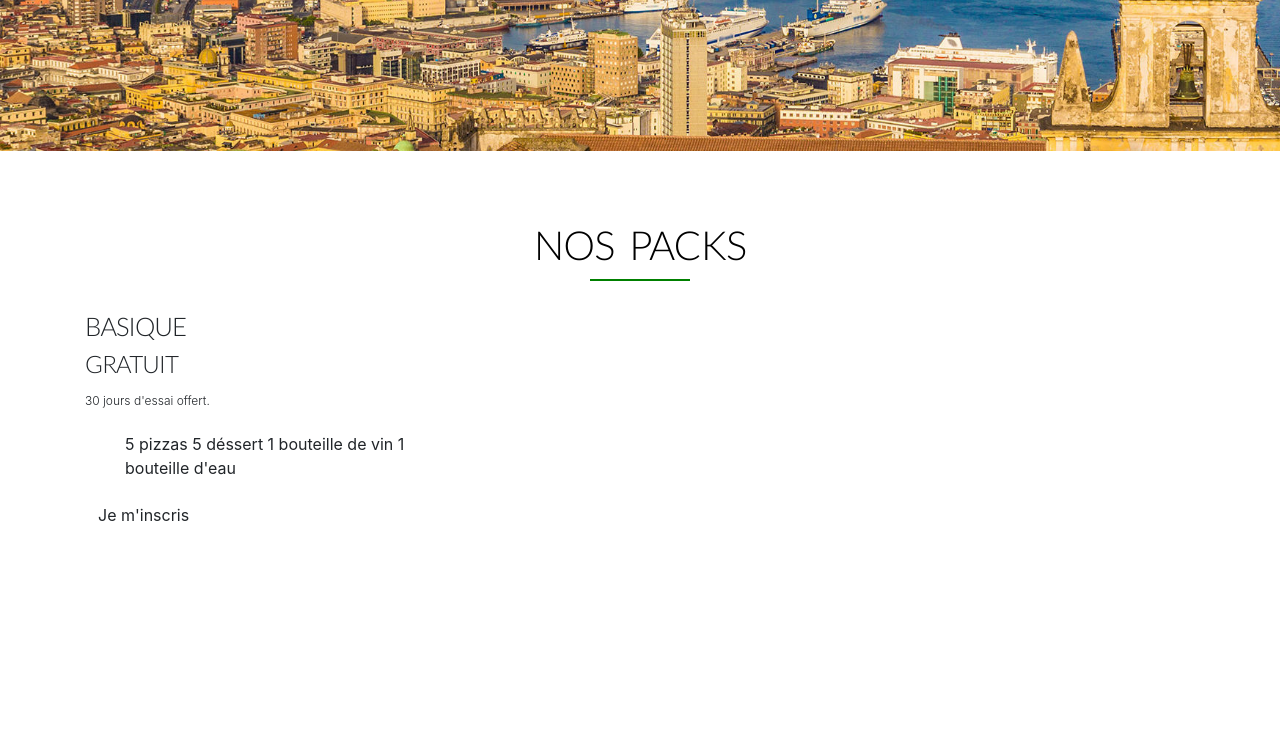
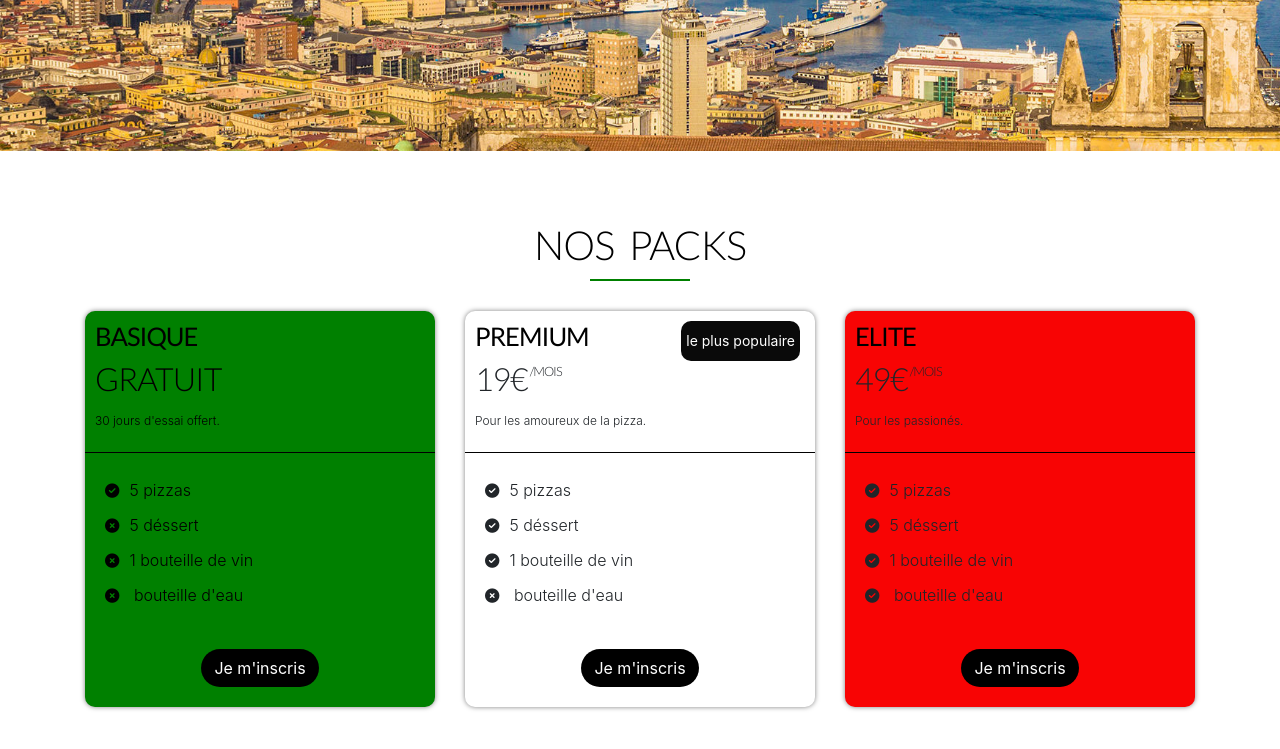
Before and after one commit to christophecatherine/pizza, a plain HTML site: page index.html in a window 1280 px wide. Shown: the part 3595-4344 px from the top of the page. Before the commit the page ends 4189 px from the top, so only its background shows below. Drawn offline with nearby package versions, Linux system fonts and the light colour scheme.

Commit message:
fin de tableau des prix

```diff
--- a/index.html
+++ b/index.html
@@ -294,32 +294,77 @@
             </div>
 
             <div class="row">
+
+                <!-- pack1 -->
                 <div class="col-md-4">
-                    <div class="pack">
+                    <div class="pack pack-basique">
+                        <div class="pack-title">
                             <h3>Basique</h3>
                             <h4>Gratuit</h4>
                             <p>30 jours d'essai offert.</p>
                         </div>
                         <div class="pack-content">
                             <ul>
-                            <il>5 pizzas</il>
-                            <il>5 déssert</il>
-                            <il>1 bouteille de vin</il>
-                            <il>1 bouteille d'eau</il>
-
+                                <li> <i class="fas fa-check-circle"></i>5 pizzas</li>
+                                <li> <i class="fas fa-times-circle"></i>5 déssert</li>
+                                <li> <i class="fas fa-times-circle"></i>1 bouteille de vin</li>
+                                <li> <i class="fas fa-times-circle"></i> bouteille d'eau</li>
                             </ul>
                         </div>
                         <div class="pack-signup">
-                        <a href="/" class="btn">Je m'inscris</a>
+                            <a href="/" class="btn btn-pack">Je m'inscris </a>
+                        </div>
+                    </div>
                 </div>
 
+                <!-- pack2 -->
+                <div class="col-md-4">
+                    <div class="pack">
+                        <div class="pack-title">
+                            <h3>Premium</h3>
+                            <h4>19€<span>/mois</span></h4>
+                            <p>Pour les amoureux de la pizza.</p>
+                            <p class="pack-title-premium">le plus populaire</p>
+                        </div>
+                        <div class="pack-content">
+                            <ul>
+                                <li> <i class="fas fa-check-circle"></i>5 pizzas</li>
+                                <li> <i class="fas fa-check-circle"></i>5 déssert</li>
+                                <li> <i class="fas fa-check-circle"></i>1 bouteille de vin</li>
+                                <li> <i class="fas fa-times-circle"></i> bouteille d'eau</li>
+                            </ul>
+                        </div>
+                        <div class="pack-signup">
+                            <a href="/" class="btn btn-pack">Je m'inscris </a>
+                        </div>
+                    </div>
+                </div>
+
+                <!-- pack3 -->
+                <div class="col-md-4">
+                    <div class="pack pack-elite">
+                        <div class="pack-title">
+                            <h3>Elite</h3>
+                            <h4>49€<span>/mois</span></h4>
+                            <p>Pour les passionés.</p>
+                        </div>
+                        <div class="pack-content">
+                            <ul>
+                                <li> <i class="fas fa-check-circle"></i>5 pizzas</li>
+                                <li> <i class="fas fa-check-circle"></i>5 déssert</li>
+                                <li> <i class="fas fa-check-circle"></i>1 bouteille de vin</li>
+                                <li> <i class="fas fa-check-circle"></i> bouteille d'eau</li>
+                            </ul>
+                        </div>
+                        <div class="pack-signup">
+                            <a href="/" class="btn btn-pack">Je m'inscris </a>
+                        </div>
+                    </div>
+                </div>
             </div>
 
 
         </div>
-
-        </div>
-
 
     </section>
 
--- a/ressources/css/style.css
+++ b/ressources/css/style.css
@@ -286,3 +286,84 @@ cite img {
     border-radius: 50%;
     margin-right: 10px;
 }
+
+
+/* PACKS
+============================= */
+
+.pack {
+    box-shadow: 0 0 5px rgba(0, 0, 0, 0.5);
+    border-radius: 10px;
+}
+
+.pack h3 {
+    color: black;
+    font-weight: 400;
+}
+
+.pack h4 {
+    font-size: 200%;
+    font-weight: 100;
+}
+
+.pack-title {
+    padding: 10px 10px 0 10px;
+    border-bottom: 1px solid #000000;
+}
+
+.pack-title-premium {
+    font-size: 14px;
+    text-align: center;
+    font-weight: 400;
+    position: absolute;
+    top: 10px;
+    right: 30px;
+    background-color: rgb(10, 10, 10);
+    color: white;
+    border-radius: 10px;
+    padding: 5px;
+}
+
+.pack span {
+    font-weight: 100;
+    font-size: 40%;
+    position: relative;
+    top: -15px;
+    left: 2px;
+}
+
+.pack-basique {
+    background-color: green;
+    color: rgb(0, 0, 0);
+}
+
+.pack-elite {
+    background-color: rgb(248, 4, 4);
+}
+
+.pack-content ul {
+    list-style: none;
+    padding: 20px;
+    font-weight: 300;
+    line-height: 35px;
+}
+
+.pack-content ul li i {
+    font-size: 90%;
+    margin-right: 10px;
+}
+
+.pack-signup {
+    text-align: center;
+}
+
+.pack-signunp:hover .btn-pack {
+    background-color: rgb(247, 3, 3);
+    color: red;
+}
+
+.btn-pack {
+    background-color: rgb(0, 0, 0);
+    color: white;
+    margin-bottom: 20px;
+}
```
Lines whose indentation alone changed are shown as unchanged.
